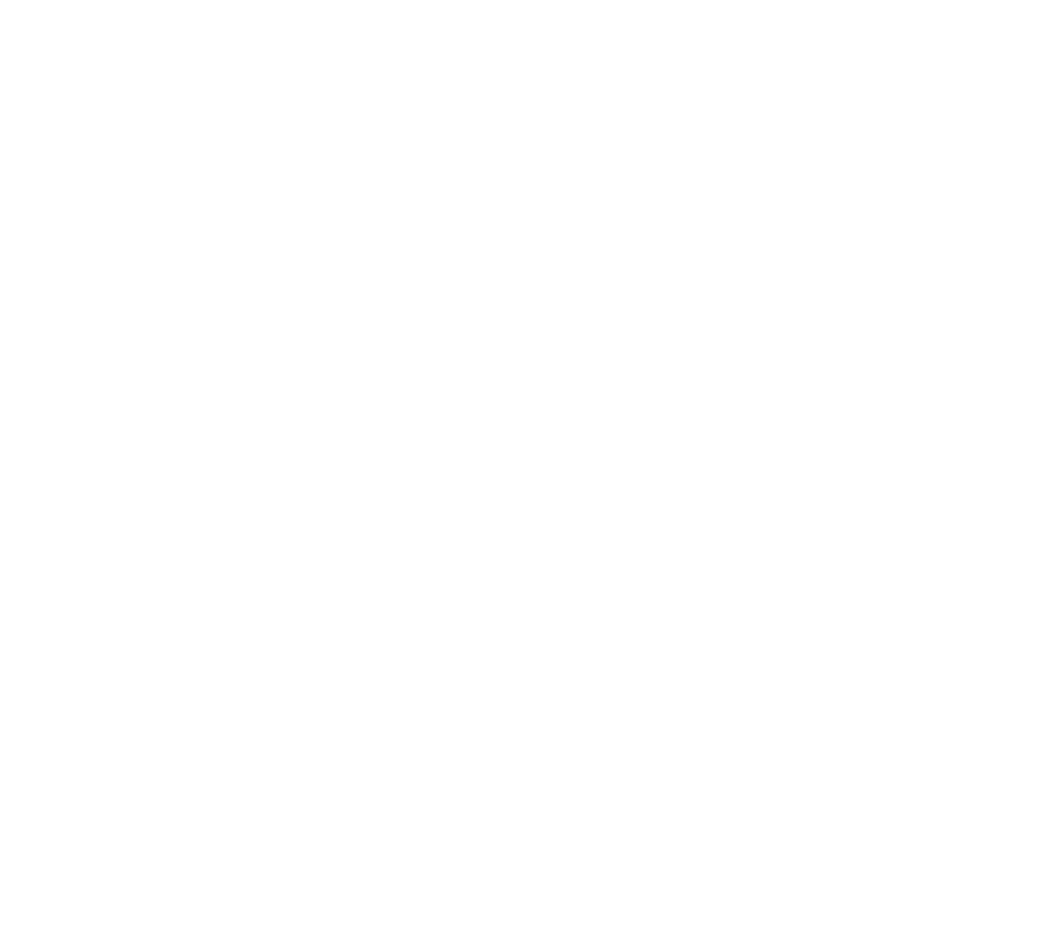
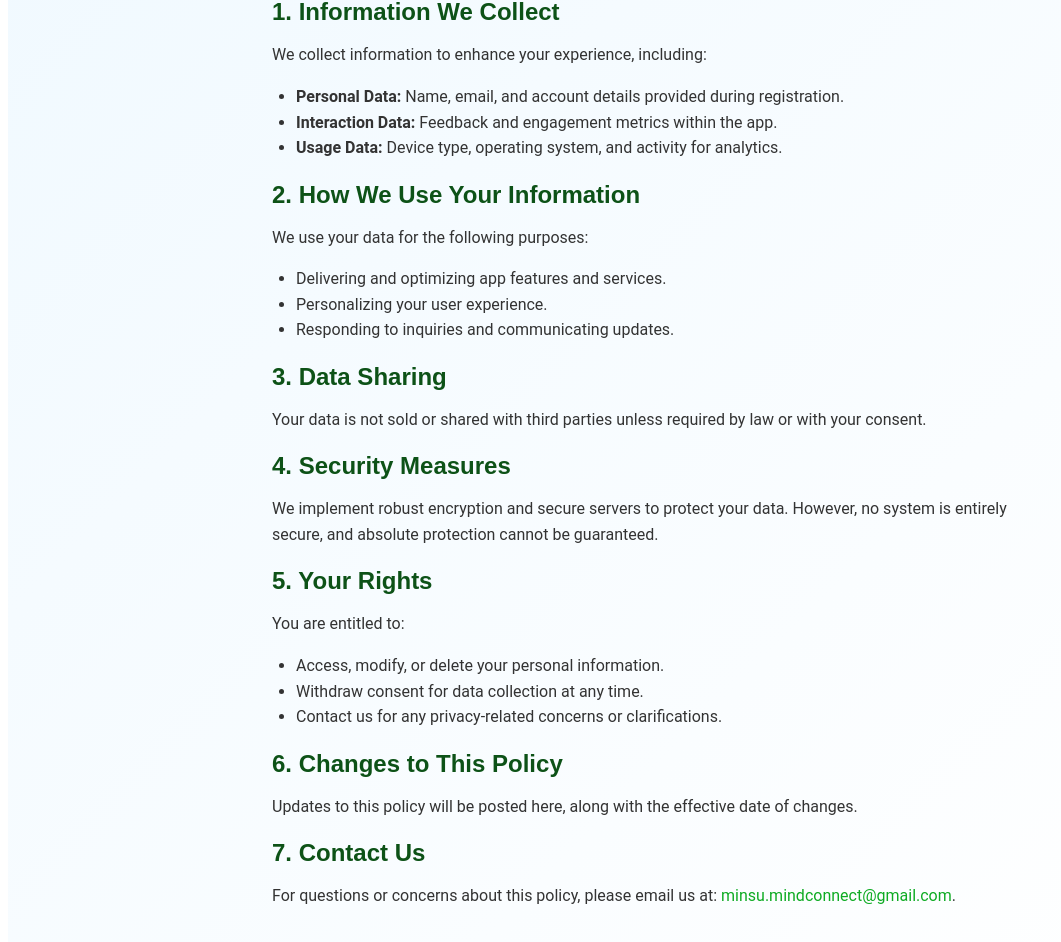
Before and after one commit to l4nszxc/appdev_system, a Vue app in the folder frontend/: page /privacy-policy in a window 1280 px wide. Shown: the part 298-1240 px from the top of the page, without its empty margins (0-1061 px from the left). Before the commit the page ends 800 px from the top, so only its background shows below. Built offline with nearby package versions, Linux system fonts and the light colour scheme.

Commit message:
terms and policy

```diff
--- a/frontend/src/views/PrivacyPolicy.vue
+++ b/frontend/src/views/PrivacyPolicy.vue
@@ -1,18 +1,152 @@
 <template>
   <Navbar />
   <div class="privacy-container">
-      <h1>Privacy Policy</h1>
-      <p>Your privacy policy content goes here.</p>
+    <div class="container py-5">
+      <div class="card shadow-lg border-0">
+        <div class="card-body">
+          <h1 class="text-center text-primary fw-bold mb-4">Privacy Policy</h1>
+          <p>
+            At <strong>MindConnect</strong>, safeguarding your privacy is a priority. This policy outlines how we collect, utilize, and protect your personal information to ensure transparency and trust.
+          </p>
+          <section>
+            <h2 class="text-primary mt-4">1. Information We Collect</h2>
+            <p>We collect information to enhance your experience, including:</p>
+            <ul class="ps-4">
+              <li><strong>Personal Data:</strong> Name, email, and account details provided during registration.</li>
+              <li><strong>Interaction Data:</strong> Feedback and engagement metrics within the app.</li>
+              <li><strong>Usage Data:</strong> Device type, operating system, and activity for analytics.</li>
+            </ul>
+          </section>
+          <section>
+            <h2 class="text-primary mt-4">2. How We Use Your Information</h2>
+            <p>We use your data for the following purposes:</p>
+            <ul class="ps-4">
+              <li>Delivering and optimizing app features and services.</li>
+              <li>Personalizing your user experience.</li>
+              <li>Responding to inquiries and communicating updates.</li>
+            </ul>
+          </section>
+          <section>
+            <h2 class="text-primary mt-4">3. Data Sharing</h2>
+            <p>
+              Your data is not sold or shared with third parties unless required by law or with your consent.
+            </p>
+          </section>
+          <section>
+            <h2 class="text-primary mt-4">4. Security Measures</h2>
+            <p>
+              We implement robust encryption and secure servers to protect your data. However, no system is entirely secure, and absolute protection cannot be guaranteed.
+            </p>
+          </section>
+          <section>
+            <h2 class="text-primary mt-4">5. Your Rights</h2>
+            <p>You are entitled to:</p>
+            <ul class="ps-4">
+              <li>Access, modify, or delete your personal information.</li>
+              <li>Withdraw consent for data collection at any time.</li>
+              <li>Contact us for any privacy-related concerns or clarifications.</li>
+            </ul>
+          </section>
+          <section>
+            <h2 class="text-primary mt-4">6. Changes to This Policy</h2>
+            <p>
+              Updates to this policy will be posted here, along with the effective date of changes.
+            </p>
+          </section>
+          <section>
+            <h2 class="text-primary mt-4">7. Contact Us</h2>
+            <p>
+              For questions or concerns about this policy, please email us at:
+              <a href="mailto:minsu.mindconnect@gmail.com" class="contact-link">minsu.mindconnect@gmail.com</a>.
+            </p>
+          </section>
+        </div>
+      </div>
+    </div>
   </div>
 </template>
 
 <script setup>
-  import Navbar from '../components/Navbar.vue'; // Import Navbar component
+import Navbar from '../components/Navbar.vue';
 </script>
 
 <style scoped>
-  /* Add styles for privacy policy */
+/* General container styling */
 .privacy-container {
-    padding: 20px;
+  background: linear-gradient(135deg, #f0f9ff, #ffffff);
+  min-height: 100vh;
+  display: flex;
+  align-items: center;
+  justify-content: center;
+}
+
+/* Card styling */
+.card {
+  border-radius: 15px;
+  max-width: 800px;
+  margin: 0 auto;
+}
+
+h1, h2 {
+  font-family: 'Poppins', sans-serif;
+  font-weight: bold;
+}
+
+p, ul, li {
+  font-family: 'Roboto', sans-serif;
+  font-size: 1rem;
+  line-height: 1.6;
+  color: #333;
+}
+
+ul {
+  list-style-type: disc;
+  padding-left: 1.5rem;
+}
+
+.contact-link {
+  color: #0eab23;
+  text-decoration: none;
+}
+
+.contact-link:hover {
+  text-decoration: underline;
+}
+
+.text-primary {
+  color: #0d5217;
+}
+
+/* Accessibility adjustments */
+.card-body {
+  padding: 2rem;
+}
+
+h1, h2 {
+  color: #0eab23;
+  margin-bottom: 1rem;
+}
+
+a {
+  color: #0eab23;
+}
+
+a:focus, a:hover {
+  text-decoration: underline;
+}
+
+/* Responsive design */
+@media (max-width: 768px) {
+  .card-body {
+    padding: 1.5rem;
+  }
+
+  h1 {
+    font-size: 1.8rem;
+  }
+
+  h2 {
+    font-size: 1.5rem;
+  }
 }
 </style>
--- a/frontend/src/views/TermsAndConditions.vue
+++ b/frontend/src/views/TermsAndConditions.vue
@@ -1,18 +1,137 @@
 <template>
   <Navbar />
   <div class="terms-container">
-      <h1>Terms and Conditions</h1>
-      <p>Your terms and conditions content goes here.</p>
+    <div class="container py-5">
+      <div class="card shadow-lg border-0">
+        <div class="card-body">
+          <h1 class="text-center text-success fw-bold mb-4">Terms and Conditions</h1>
+          <p>
+            Welcome to MindConnect! By accessing and using our app, you agree to abide by the following terms and conditions. If you do not agree, please refrain from using our services.
+          </p>
+          <h2 class="text-success mt-4">1. Eligibility</h2>
+          <p>
+            MindConnect is exclusively available to students and staff of Mindoro State University (MinSU). By using the app, you confirm that you are an active student or staff member of MinSU. Access may require verification through your university credentials.
+          </p>
+          <h2 class="text-success mt-4">2. Use of the App</h2>
+          <p>
+            MindConnect is designed to provide mental health support through human-powered interactions, mindfulness exercises, and peer-to-peer community features. It is not a substitute for professional medical advice or treatment.
+          </p>
+          <h2 class="text-success mt-4">3. User Responsibilities</h2>
+          <ul class="ps-4">
+            <li>You must be at least 18 years old to use the app.</li>
+            <li>Provide accurate and truthful information when creating your account.</li>
+            <li>Use the app responsibly and refrain from abusive or harmful behavior.</li>
+          </ul>
+          <h2 class="text-success mt-4">4. Prohibited Activities</h2>
+          <p>When using MindConnect, you agree not to:</p>
+          <ul class="ps-4">
+            <li>Post or share inappropriate or offensive content.</li>
+            <li>Engage in harassment, discrimination, or harmful behavior toward other users.</li>
+            <li>Attempt to hack, exploit, or misuse the app in any way.</li>
+          </ul>
+          <h2 class="text-success mt-4">5. Intellectual Property</h2>
+          <p>
+            All content, designs, and trademarks associated with MindConnect are owned by us and protected by intellectual property laws. You may not reproduce, distribute, or use our materials without permission.
+          </p>
+          <h2 class="text-success mt-4">6. Limitation of Liability</h2>
+          <p>
+            MindConnect is provided "as is." We are not liable for any damages arising from the use of the app or its content.
+          </p>
+          <h2 class="text-success mt-4">7. Updates and Changes</h2>
+          <p>
+            We may modify these terms at any time. Continued use of the app after updates constitutes acceptance of the new terms.
+          </p>
+          <h2 class="text-success mt-4">8. Contact Us</h2>
+          <p>
+            If you have questions about these terms, please contact us at <a href="mailto:minsu.mindconnect@gmail.com" class="text-success fw-bold">minsu.mindconnect@gmail.com</a>.
+          </p>
+        </div>
+      </div>
+    </div>
   </div>
 </template>
 
 <script setup>
-  import Navbar from '../components/Navbar.vue'; // Import Navbar component
+import Navbar from '../components/Navbar.vue';
 </script>
 
 <style scoped>
-  /* Add styles for terms and conditions */
-  .terms-container {
-    padding: 20px;
+/* General container styling */
+.privacy-container {
+  background: linear-gradient(135deg, #f0f9ff, #ffffff);
+  min-height: 100vh;
+  display: flex;
+  align-items: center;
+  justify-content: center;
+}
+
+/* Card styling */
+.card {
+  border-radius: 15px;
+  max-width: 800px;
+  margin: 0 auto;
+}
+
+h1, h2 {
+  font-family: 'Poppins', sans-serif;
+  font-weight: bold;
+}
+
+p, ul, li {
+  font-family: 'Roboto', sans-serif;
+  font-size: 1rem;
+  line-height: 1.6;
+  color: #333;
+}
+
+ul {
+  list-style-type: disc;
+  padding-left: 1.5rem;
+}
+
+.contact-link {
+  color: #0eab23;
+  text-decoration: none;
+}
+
+.contact-link:hover {
+  text-decoration: underline;
+}
+
+.text-primary {
+  color: #0d5217;
+}
+
+/* Accessibility adjustments */
+.card-body {
+  padding: 2rem;
+}
+
+h1, h2 {
+  color: #0d5217;
+  margin-bottom: 1rem;
+}
+
+a {
+  color: #0eab23;
+}
+
+a:focus, a:hover {
+  text-decoration: underline;
+}
+
+/* Responsive design */
+@media (max-width: 768px) {
+  .card-body {
+    padding: 1.5rem;
+  }
+
+  h1 {
+    font-size: 1.8rem;
+  }
+
+  h2 {
+    font-size: 1.5rem;
+  }
 }
 </style>
```
Lines whose indentation alone changed are shown as unchanged.
